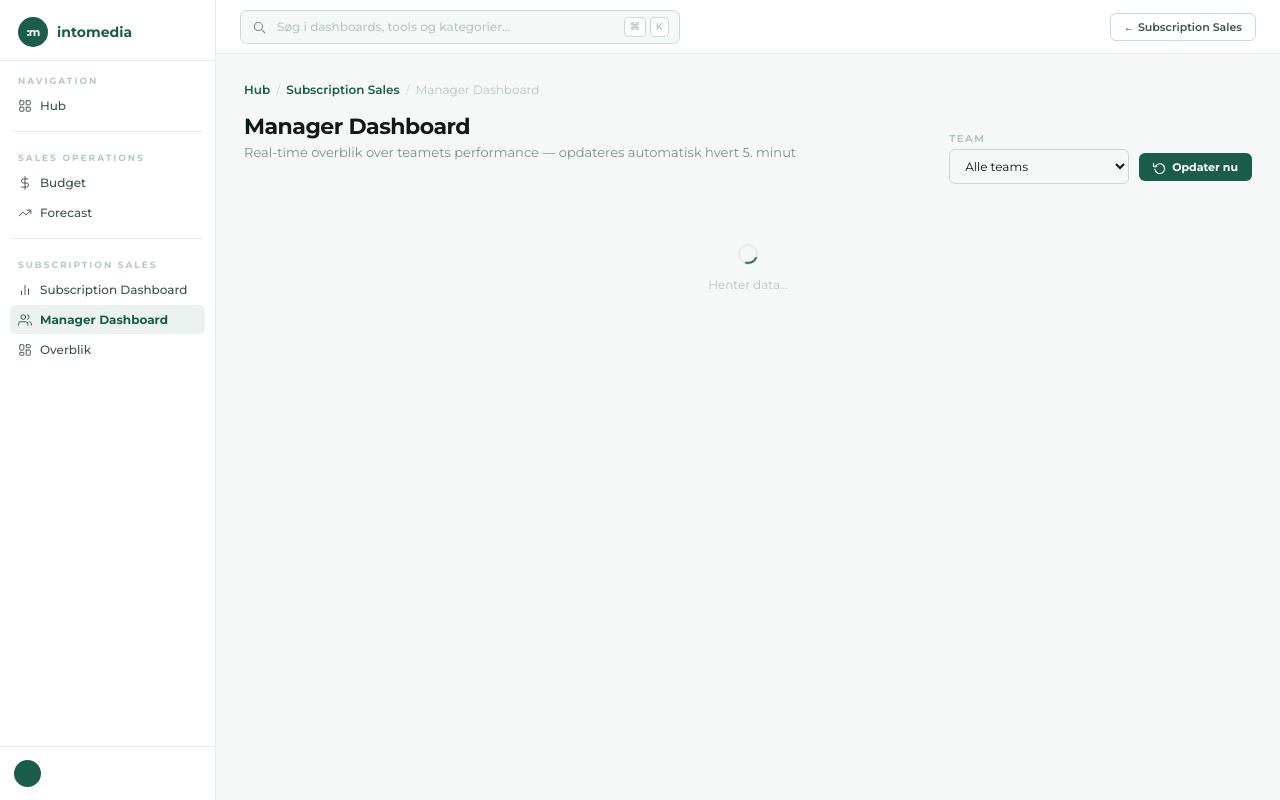
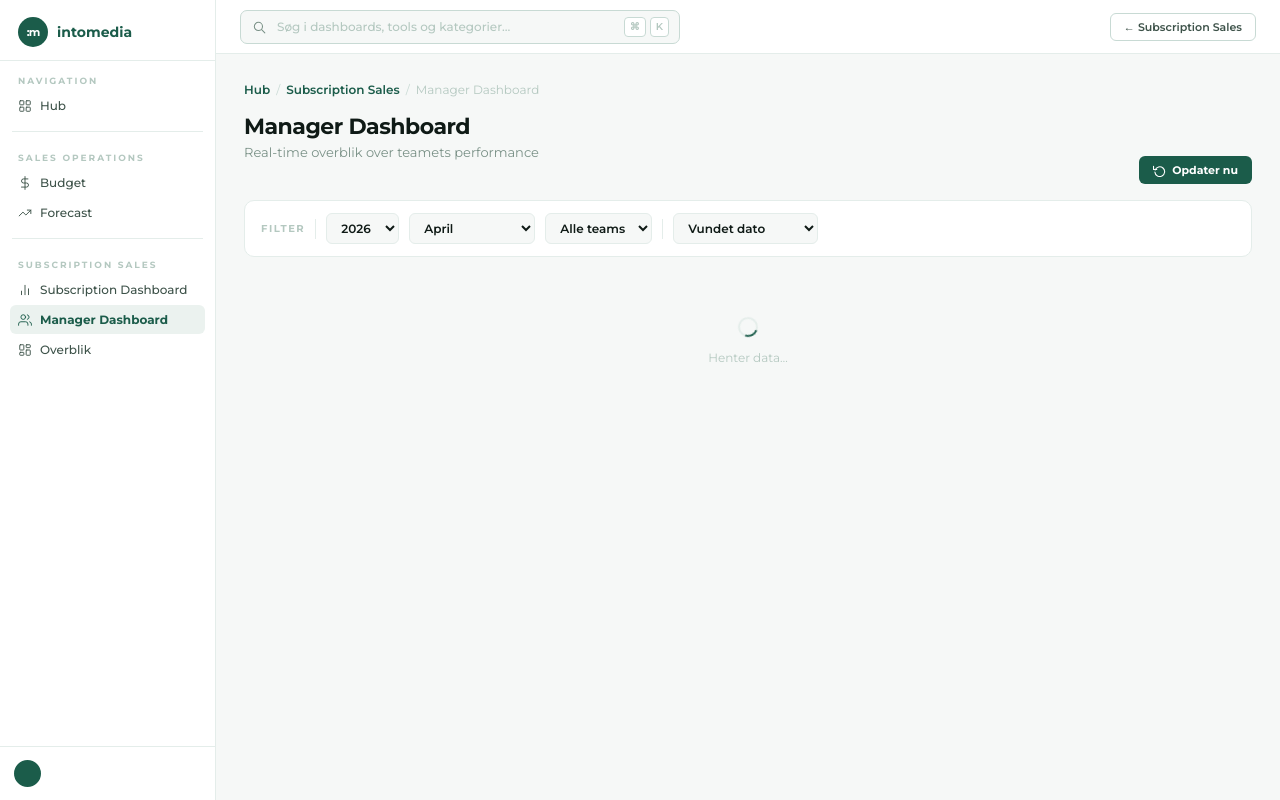
Before and after one commit to Intomedia-Business-Analysis/one_stop_shop, a FastAPI app: template templates/perf_manager.html in a window 1280 px wide. Run offline with FastAPI, Linux system fonts and the light colour scheme; the template is opened without the code that fills it, so the values that code supplies are empty.

Commit message:
feat: manager dashboard — team/år/måned/dato-filter, korrekt team-filtrering og tal
- Tilføjet filtre: år, måned, team og dato-kolonne (won_time / service_activation_date)
- Team-filtrering bruger [team]-kolonne direkte på PipedriveDeals (undgår double-counting)
- FINANS DK filtrerer på owner-navne + sites='FINANS DK' (matcher Pipedrive's logik)
- Watch DK ekskluderer FINANS DK sites ved service_activation_date
- LEFT JOIN fra HubUsers/TeamMemberships viser alle teammedlemmer, også dem med 0 salg
- Administrativ-filter (_ADM_EXCLUDE) ekskluderer administrative deals
- Konverteringsrate tæller cancellations som tabte deals
- Top Performer (The Hero) kort med avatar, navn og beløb
- Team Total sparkline ændret til månedlige søjler

Co-Authored-By: Claude Sonnet 4.6 <noreply@anthropic.com>

```diff
--- a/templates/perf_manager.html
+++ b/templates/perf_manager.html
@@ -73,6 +73,12 @@
 .spinner{display:inline-block;width:20px;height:20px;border:2px solid var(--border);border-top-color:var(--green);border-radius:50%;animation:spin .7s linear infinite;margin-bottom:10px}
 @keyframes spin{to{transform:rotate(360deg)}}
 
+/* Filter-bar */
+.filter-bar{display:flex;align-items:center;gap:10px;flex-wrap:wrap;padding:12px 16px;background:var(--surface);border:1px solid var(--border);border-radius:var(--r);margin-bottom:20px}
+.filter-label{font-size:10px;font-weight:700;text-transform:uppercase;letter-spacing:1.5px;color:var(--ink-4);white-space:nowrap}
+.filter-select{font-family:var(--font);font-size:12px;font-weight:600;color:var(--ink);background:var(--bg);border:1px solid var(--border);border-radius:var(--r-sm);padding:6px 10px;cursor:pointer;outline:none;transition:border-color .13s}
+.filter-select:focus{border-color:var(--green)}
+.filter-sep{width:1px;height:20px;background:var(--border);flex-shrink:0}
 /* Refresh knap */
 .refresh-btn{display:flex;align-items:center;gap:6px;padding:7px 14px;background:var(--green);color:#fff;border:none;border-radius:var(--r-sm);font-family:var(--font);font-size:11px;font-weight:700;cursor:pointer;transition:background .13s}
 .refresh-btn:hover{background:var(--green-mid)}
@@ -158,23 +164,47 @@
           <a href="/category/subscription-sales" class="bc-link">Subscription Sales</a><span class="bc-sep">/</span>
           <span>Manager Dashboard</span>
         </div>
-        <div style="display:flex;align-items:flex-end;justify-content:space-between;margin-bottom:20px;flex-wrap:wrap;gap:12px">
+        <div style="display:flex;align-items:flex-end;justify-content:space-between;margin-bottom:16px;flex-wrap:wrap;gap:12px">
           <div>
             <h1 class="page-title" style="margin-bottom:4px">Manager Dashboard</h1>
-    <p class="page-sub">Real-time overblik over teamets performance — opdateres automatisk hvert 5. minut</p>
+            <p class="page-sub" id="page-sub">Real-time overblik over teamets performance</p>
           </div>
-  <div style="display:flex;align-items:center;gap:10px;flex-wrap:wrap">
-    <div style="display:flex;flex-direction:column;gap:4px">
-      <label style="font-size:10px;font-weight:700;text-transform:uppercase;letter-spacing:1.5px;color:var(--ink-4)">Team</label>
-      <select id="team-select" onchange="loadData()" style="font-family:var(--font);font-size:12px;padding:8px 11px;border:1px solid var(--border-strong);border-radius:var(--r-sm);background:var(--bg);color:var(--ink);outline:none;min-width:180px">
-        <option value="">Alle teams</option>
-      </select>
-    </div>
-    <button class="refresh-btn" onclick="loadData()" style="margin-top:18px">
+          <button class="refresh-btn" onclick="loadData()">
             <svg viewBox="0 0 24 24"><polyline points="1 4 1 10 7 10"/><path d="M3.51 15a9 9 0 1 0 .49-3.95"/></svg>
             Opdater nu
           </button>
         </div>
+
+        <!-- Filter-bar -->
+        <div class="filter-bar">
+          <span class="filter-label">Filter</span>
+          <div class="filter-sep"></div>
+          <select class="filter-select" id="filter-year" onchange="loadData()">
+            <option value="">Indlæser år…</option>
+          </select>
+          <select class="filter-select" id="filter-month" onchange="loadData()">
+            <option value="">Alle måneder</option>
+            <option value="1">Januar</option>
+            <option value="2">Februar</option>
+            <option value="3">Marts</option>
+            <option value="4">April</option>
+            <option value="5">Maj</option>
+            <option value="6">Juni</option>
+            <option value="7">Juli</option>
+            <option value="8">August</option>
+            <option value="9">September</option>
+            <option value="10">Oktober</option>
+            <option value="11">November</option>
+            <option value="12">December</option>
+          </select>
+          <select class="filter-select" id="team-select" onchange="loadData()">
+            <option value="">Alle teams</option>
+          </select>
+          <div class="filter-sep"></div>
+          <select class="filter-select" id="filter-date-col" onchange="loadData()">
+            <option value="won_time">Vundet dato</option>
+            <option value="service_activation_date">Aktiverings dato</option>
+          </select>
         </div>
 
         <!-- Loading state -->
@@ -290,29 +320,56 @@ function fmtFull(v) {
   return Math.round(v).toLocaleString('da-DK') + ' kr.';
 }
 
+async function loadMeta() {
+  // Hent tilgængelige år fra saelger-meta (vi genbruger samme endpoint)
+  // og populer team-dropdown fra første data-kald
+  const today = new Date();
+  const yearSel = document.getElementById('filter-year');
+  // Byg år-dropdown: indeværende år + 3 år tilbage
+  yearSel.innerHTML = '';
+  for (let y = today.getFullYear(); y >= today.getFullYear() - 3; y--) {
+    const opt = document.createElement('option');
+    opt.value = y;
+    opt.textContent = y;
+    if (y === today.getFullYear()) opt.selected = true;
+    yearSel.appendChild(opt);
+  }
+  // Sæt aktuel måned som default
+  document.getElementById('filter-month').value = String(today.getMonth() + 1);
+}
+
 async function loadData() {
-  const team = document.getElementById('team-select').value;
-  const qs   = team ? `?team=${encodeURIComponent(team)}` : '';
+  const year    = document.getElementById('filter-year').value;
+  const month   = document.getElementById('filter-month').value;
+  const team    = document.getElementById('team-select').value;
+  const dateCol = document.getElementById('filter-date-col').value;
+
+  const params = new URLSearchParams();
+  if (year)    params.set('year',     year);
+  if (month)   params.set('month',    month);
+  if (team)    params.set('team',     team);
+  if (dateCol) params.set('date_col', dateCol);
 
   try {
-    const r = await fetch(`/tools/performance/manager-data${qs}`);
+    const r = await fetch(`/tools/performance/manager-data?` + params);
     const d = await r.json();
     if (!r.ok) return;
 
     document.getElementById('loading-state').style.display = 'none';
     document.getElementById('dash-content').style.display  = '';
 
-    // Opdater team-dropdown med tilgængelige teams (kun første gang)
+    // Populer team-dropdown første gang
     const select = document.getElementById('team-select');
-    if (select.options.length === 1) {
+    if (select.options.length === 1 && d.teams) {
       d.teams.forEach(t => {
         const opt = document.createElement('option');
         opt.value = t;
         opt.textContent = t;
-        if (t === d.active_team) opt.selected = true;
         select.appendChild(opt);
       });
     }
+
+    document.getElementById('page-sub').textContent = d.month_label;
 
     renderTeamTotal(d);
     renderGauge(d);
@@ -335,17 +392,18 @@ function renderTeamTotal(d) {
 
   // Månedsoversigt
   const maxBarPx = 48;
-  const curMonth = d.cur_month;
-  const todayStr = d.today;
-  const curYear  = parseInt(todayStr.split('-')[0]);
+  const curMonth  = d.cur_month;
+  const refMonth  = d.ref_month || curMonth;
+  const refYear   = d.ref_year  || parseInt(d.today.split('-')[0]);
+  const curYear   = parseInt(d.today.split('-')[0]);
 
-  document.getElementById('maaned-year-label').textContent = curYear;
+  document.getElementById('maaned-year-label').textContent = refYear;
 
   const max = Math.max(...d.maaned_chart.map(m => m.won), 1);
   document.getElementById('month-bars').innerHTML = d.maaned_chart.map((m, i) => {
     const month    = i + 1;
-    const isCur    = month === curMonth;
-    const isFuture = month > curMonth;
+    const isCur    = month === refMonth;
+    const isFuture = refYear >= curYear && month > curMonth;
     const h = isFuture ? 0 : Math.max(Math.round((m.won / max) * maxBarPx), m.won > 0 ? 2 : 0);
     return `<div class="mb-col">
       <div class="mb-bar ${isCur ? 'current' : isFuture ? 'future' : ''}"
@@ -373,7 +431,7 @@ function renderGauge(d) {
   valEl.style.color = d.conv_rate >= 25 ? 'var(--green)' : d.conv_rate >= 15 ? 'var(--amber)' : '#B32E45';
 
   document.getElementById('gauge-sub').textContent =
-    `${d.won_count} won · ${d.lost_count} lost denne måned`;
+    `${d.won_count} won · ${d.lost_count} lost/opsagt denne måned`;
 }
 
 function renderHero(d) {
@@ -455,8 +513,8 @@ function escHtml(s) {
   return String(s ?? '').replace(/&/g,'&amp;').replace(/</g,'&lt;').replace(/>/g,'&gt;').replace(/"/g,'&quot;');
 }
 
-// Start + auto-refresh hvert 5. minut
-loadData();
+// Start
+loadMeta().then(() => loadData());
 autoRefreshTimer = setInterval(loadData, 5 * 60 * 1000);
 </script>
 </body>
```
Also changed, not shown: moduler/modul_perf/queries.py (+108 -51 lines), moduler/modul_perf/router.py (+7 -1 lines). Lines whose indentation alone changed are shown as unchanged.
